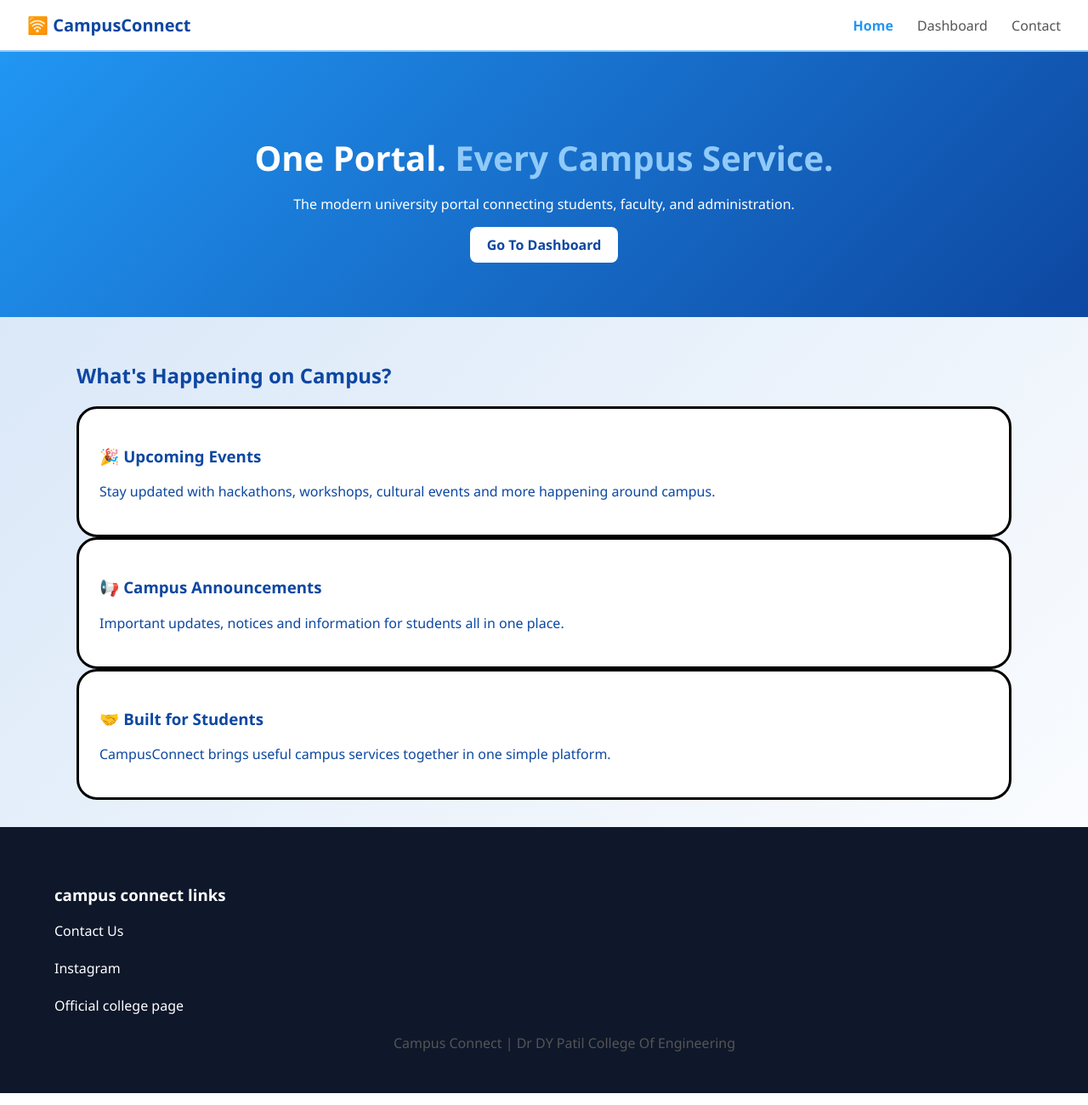
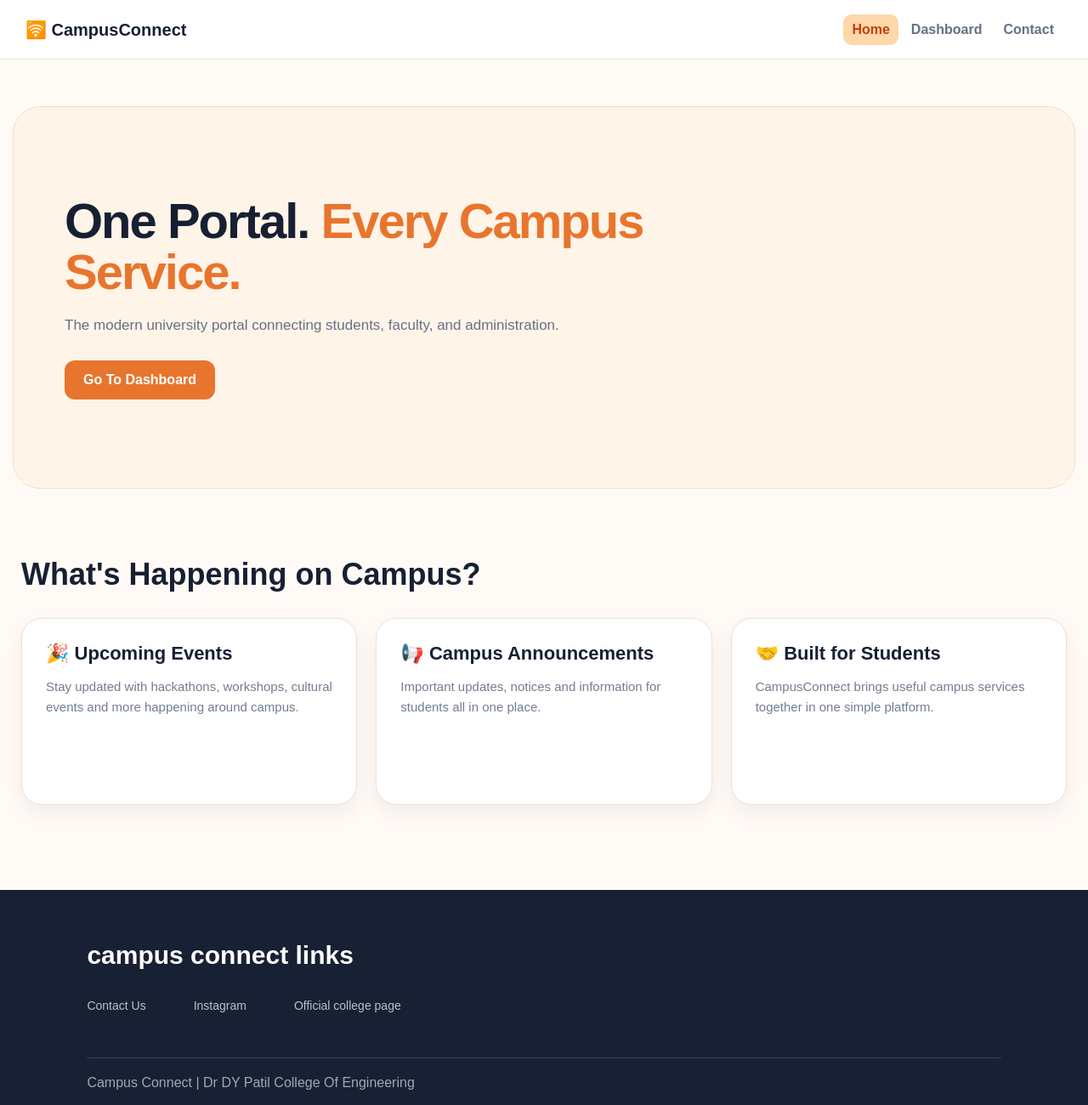
Before and after one commit to Sahilj-770/Campus-Connect, a plain HTML site: page home page/index.html in a window 1280 px wide. Shown: the whole page at 85% size. Drawn offline with Linux system fonts and the light colour scheme.

Commit message:
Update homepage styling to match canteen palette

```diff
--- a/home page/style.css
+++ b/home page/style.css
@@ -1,38 +1,37 @@
+:root {
+  --primary: #e8752d;
+  --primary-dark: #c95d1e;
+  --background: #fffaf5;
+  --cardbg: #ffffff;
+  --text-main: #172033;
+  --text-muted: #667085;
+  --border: #e9e5df;
+  --radius: 24px;
+  --highlight: #fed7aa;
+  --active: #d96b27;
+}
 
-:root {
-  --primary: #2196F3;
-  --primary-dark: #0D47A1;
-
-  --background: #E3F2FD;
-  --cardbg: #ffffff;
-
-  --text-main: #0D47A1;
-  --text-muted: #555555;
-
-  --border: #90CAF9;
-
-  --radius: 24px;
-
-  --hilight: #90CAF9;
-  --active: #2196F3;
+* {
+  box-sizing: border-box;
 }
 
 body {
-  font-family: 'Segoe UI', Tahoma, Geneva, Verdana, sans-serif;
-   background: linear-gradient(135deg, #d4e4f7 0%, white 100%);
+  font-family: Arial, sans-serif;
+  background: #fffaf5;
   color: var(--text-main);
   margin: 0;
   padding: 0;
 }
 
-
 .navbar {
+  height: 70px;
   display: flex;
   justify-content: space-between;
   align-items: center;
-  padding: 16px 32px;
+  gap: 30px;
+  padding: 0 30px;
   background: white;
-  border-bottom: 2px solid var(--border);
+  border-bottom: 1px solid var(--border);
 }
 
 .logo {
@@ -42,115 +41,204 @@ body {
   text-decoration: none;
 }
 
+.navbar nav {
+  display: flex;
+  gap: 5px;
+}
+
 .navbar nav a {
-  margin-left: 1.5rem;
+  margin-left: 0;
+  padding: 9px 10px;
+  border-radius: 10px;
   text-decoration: none;
   color: var(--text-muted);
-  font-weight: 500;
-}
-
-.navbar nav a.active, .navbar nav a:hover {
-  color: var(--primary);
   font-weight: bold;
 }
 
+.navbar nav a.active,
+.navbar nav a:hover {
+  background-color: #fed7aa;
+  color: #c2410c;
+}
 
 .hero {
-  text-align: center;
-  padding: 4rem 1rem;
-   background: linear-gradient(135deg, var(--primary) 0%, var(--primary-dark) 100%);
+  max-width: 1250px;
+  min-height: 450px;
+  margin: 55px auto;
+  padding: 60px;
+  display: flex;
+  flex-direction: column;
+  justify-content: center;
+  align-items: flex-start;
+  background: #fff4e8;
+  border: 1px solid #f1dfcb;
+  border-radius: 32px;
+  overflow: hidden;
+}
+
+.hero h1 {
+  max-width: 800px;
+  font-size: 58px;
+  line-height: 1.05;
+  letter-spacing: -2px;
+  margin: 0 0 18px;
+  color: var(--text-main);
+}
+
+.highlight {
+  color: var(--primary);
+}
+
+.hero p {
+  max-width: 650px;
+  margin: 0 0 28px;
+  color: var(--text-muted);
+  font-size: 17px;
+  line-height: 1.6;
+}
+
+.btn {
+  display: inline-block;
+  padding: 14px 22px;
+  border-radius: 12px;
+  font-weight: bold;
+  cursor: pointer;
+  text-decoration: none;
+  border: none;
+  transition: 0.2s;
+}
+
+.btn-primary {
+  background: var(--primary);
   color: white;
 }
 
-.hero h1 {
-    font-size: 40px; margin-bottom: 16px;
- }
-.highlight {
-    color: var(--hilight);
- }
+.btn-primary:hover {
+  background: var(--primary-dark);
+  transform: translateY(-2px);
+  box-shadow: 0 8px 18px rgba(201, 93, 30, 0.2);
+}
+
+.container {
+  max-width: 1250px;
+  margin: 80px auto;
+  padding: 0 10px;
+}
+
+.container h2 {
+  margin: 0 0 30px;
+  color: var(--text-main);
+  font-size: 36px;
+}
+
+.campus-info {
+  display: grid;
+  grid-template-columns: repeat(3, 1fr);
+  gap: 22px;
+}
 
 .info-item {
+  min-height: 220px;
   background: white;
-  border: 3px solid #000000;
-  border-radius: var(--radius);
-  padding: 24px;
+  border: 1px solid #e8e1da;
+  border-radius: 24px;
+  padding: 28px;
+  box-shadow: 0 10px 25px rgba(30, 40, 60, 0.06);
   transition: transform 0.2s ease;
 }
 
-.container {
-    max-width: 1100px; margin: 0 auto; padding: 2rem 1rem;
-
-}
-.grid {
-  display: grid;
-  grid-template-columns: repeat(auto-fill, minmax(280px, 1fr));
-  gap: 1.5rem;
+.info-item:hover {
+  transform: translateY(-5px);
 }
 
-.card {
-  background: white;
-  border: 5px solid #000000;
-  border-bottom: 10px solid #000000;
-  border-radius: var(--radius);
-  padding: 24px;
-
-  transition: transform 0.2s ease;
+.info-item h3 {
+  margin: 0 0 14px;
+  color: var(--text-main);
+  font-size: 22px;
 }
 
-.card:hover {
-  transform: translateY(-4px);
-  box-shadow: 0 4px 12px rgba(0, 0, 0, 0.1);
-
-}
-
-.card a {
-  text-decoration: none;
-  color: var(--text-main);
-  font-weight: 600;
-}
-
-
-.btn {
-  display: inline-block;
-  padding: 10px 20px;
-  border-radius: 8px;
-
-  font-weight: 600;
-  cursor: pointer;
-  border: none;
-}
-.btn-primary {
-  background: white;
-  color: var(--primary-dark);
-  text-decoration: none;
-  transition: transform 0.2s ease;
-}
-
-.btn-primary:hover {
-  transform: translateY(-4px);
-  box-shadow: 0 4px 12px rgba(0, 0, 0, 0.2);
+.info-item p {
+  margin: 0;
+  color: #737d90;
+  line-height: 1.6;
+  font-size: 15px;
 }
 
 .contact {
-  background: #0f172a;
-  padding: 3rem 1rem;
-  color: #ffffff;
-  padding-left: 4rem;
-
-
+  margin-top: 100px;
+  background: #182033;
+  padding: 60px 8% 25px;
+  color: white;
 }
 
-.contact a {
-  color: #ffffff;
-  text-decoration: none;
+.contact h3 {
+  font-size: 30px;
+  margin: 0 0 24px;
 }
 
-.contact a:hover {
-  color: #90CAF9;
+.links {
+  display: flex;
+  flex-wrap: wrap;
+  gap: 18px 28px;
+  align-items: center;
+}
+
+.links a {
+  color: #b9c1cf;
+  text-decoration: none;
+  font-size: 14px;
+}
+
+.links a:hover {
+  color: white;
 }
 
 .end {
+  width: 100%;
+  margin-top: 25px;
+  padding-top: 20px;
+  border-top: 1px solid #364055;
+  color: #9da8b8;
+  text-align: left;
+}
 
-  text-align:center;
-  color:#555555;
+@media (max-width: 900px) {
+  .hero {
+    margin: 30px 20px;
+    padding: 40px;
+  }
+
+  .hero h1 {
+    font-size: 46px;
+  }
+
+  .campus-info {
+    grid-template-columns: 1fr;
+  }
 }
+
+@media (max-width: 650px) {
+  .navbar {
+    height: auto;
+    padding: 18px 20px;
+    flex-direction: column;
+    align-items: flex-start;
+  }
+
+  .navbar nav {
+    width: 100%;
+    flex-wrap: wrap;
+  }
+
+  .hero {
+    padding: 35px 25px;
+  }
+
+  .hero h1 {
+    font-size: 38px;
+  }
+
+  .container {
+    padding: 0 20px;
+  }
+}
```
